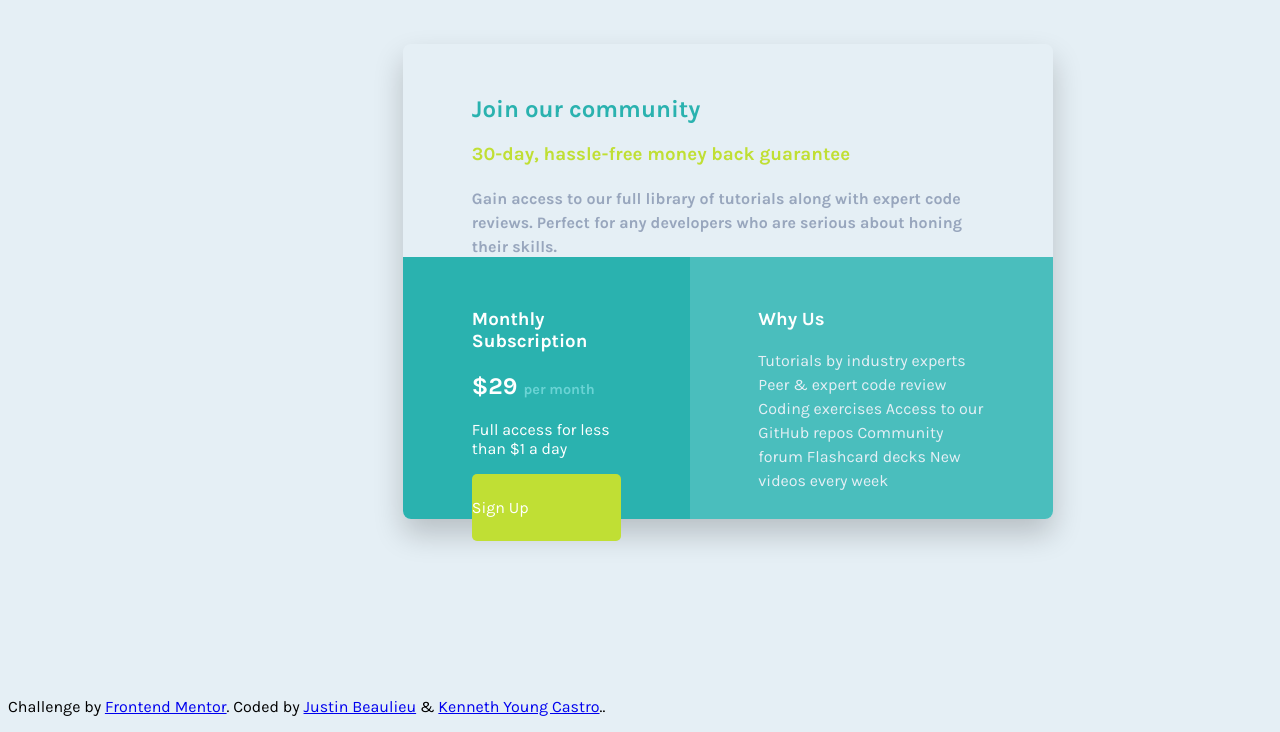
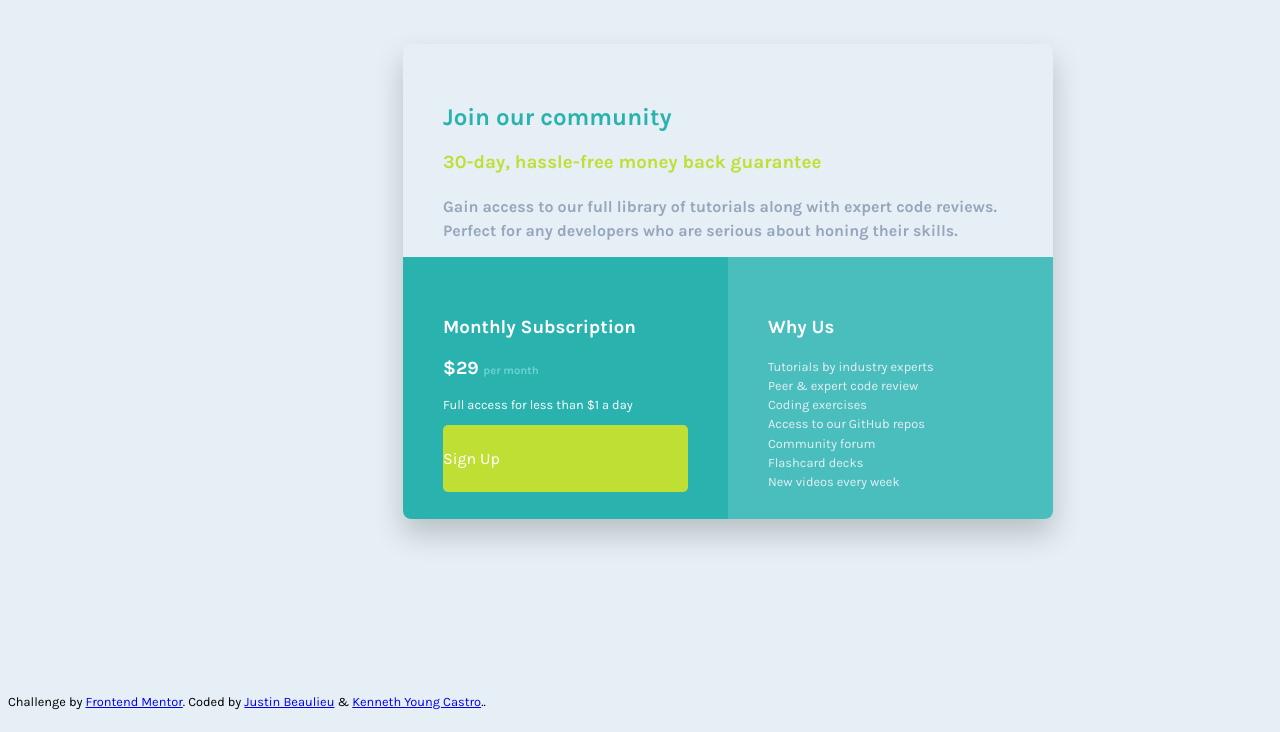
Before and after one commit to Beaulieu527/single-price-grid-component, a plain HTML site: page index.html in a window 1280 px wide. Shown: the part 127-859 px from the top of the page. Drawn offline with Linux system fonts and the light colour scheme.

Commit message:
fixed padding on why us and monthly suprscriptions

```diff
--- a/index.css
+++ b/index.css
@@ -78,10 +78,7 @@ body {
     /* display: flex; */
     /* flex-direction: column; */
     /* justify-content: center; */
-    padding-top: 2rem;
-    padding-left: 4.3rem;
-    padding-right: 4.3rem;
-    padding-bottom: 2rem;
+    padding: 40px;
     /* height: 90%; */
     /* margin-right: auto;
     margin-left: auto; */
@@ -132,11 +129,16 @@ body {
     padding-top: 1.5em;
     padding-bottom: 1.5em;
 }
-/*
+
 p {
-    font-size: 1.2em;
+    font-size: .8em;
 }
-
-.font-bigger {
+ul{
+    padding: 0;
+    list-style: none;
+    text-align: left;
+    font-size: .8em;
+}
+/* .font-bigger {
     font-size: 1.25em;
 } */
--- a/index.html
+++ b/index.html
@@ -20,37 +20,38 @@
             <div class="container">
               <h2 class="primary">Join our community</h2>
               <h3 class="secondary">30-day, hassle-free money back guarantee</h3>
-              <h4 class="font-bigger text-muted">Gain access to our full library of tutorials along with expert code reviews.
+              <h4 class="font-bigger text-muted">Gain access to our full library of tutorials along with expert code
+                reviews.
                 Perfect for any developers who are serious about honing their skills.</h4>
-              </div>
             </div>
+          </div>
           <div class="bottom-row">
             <div class="column-left">
               <div class="container">
                 <h3>Monthly Subscription</h3>
-                <h2 class="highlight">
+                <h3 class="highlight">
                   &dollar;29 <span class="text-muted3 text-small">per month</span>
-                </h2>
+                </h3>
                 <p>Full access for less than &dollar;1 a day</p>
                 <div class="button">Sign Up</div>
               </div>
             </div>
 
-            <div class="column-right container">
-              <!-- <div class="container"> -->
-                <h3>
-                  Why Us
-                </h3>
-                <p class="text-muted2">
-                  Tutorials by industry experts
-                  Peer &amp; expert code review
-                  Coding exercises
-                  Access to our GitHub repos
-                  Community forum
-                  Flashcard decks
-                  New videos every week
-                </p>
-              <!-- </div> -->
+            <div class="column-right">
+              <div class="container">
+              <h3>
+                Why Us
+              </h3>
+              <ul class="text-muted2">
+                <li>Tutorials by industry experts</li>
+                <li>Peer &amp; expert code review</li>
+                <li>Coding exercises</li>
+                <li>Access to our GitHub repos</li>
+                <li>Community forum</li>
+                <li>Flashcard decks</li>
+                <li>New videos every week</li>
+              </ul>
+              </div>
             </div>
           </div>
         </div>
```
